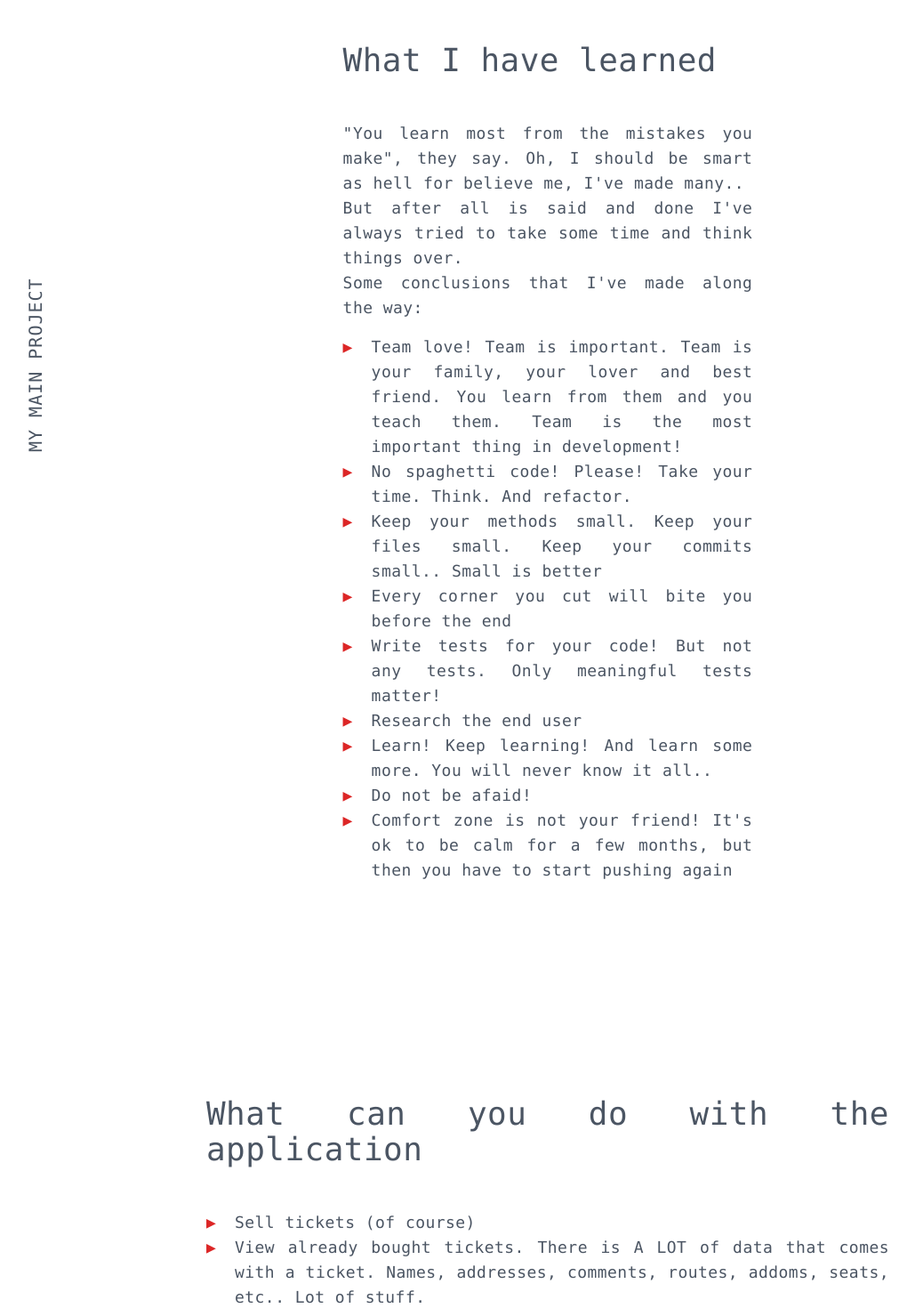
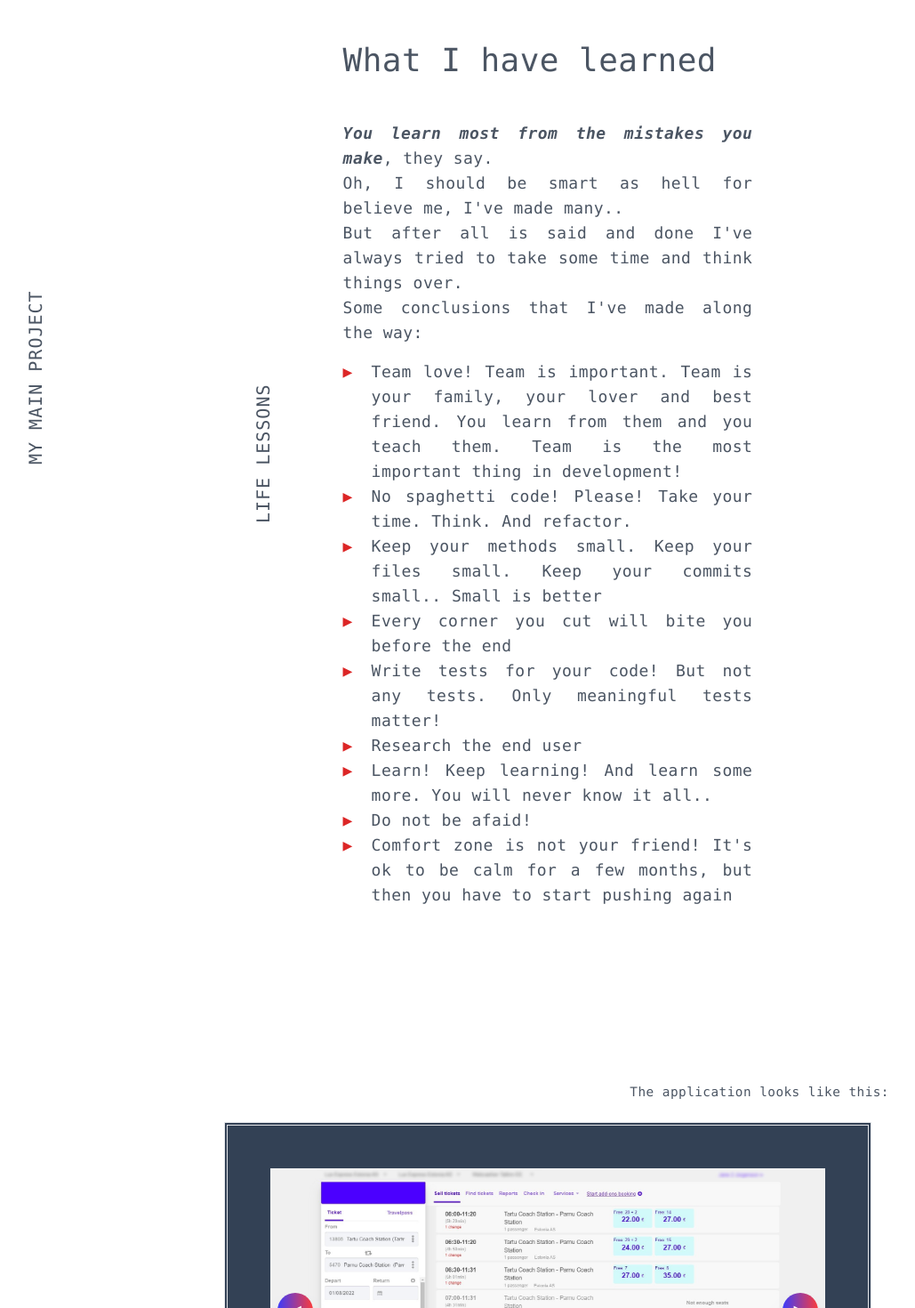
Before and after one commit to liisi29/portfolio, a Next.js app: page /cashier in a window 1280 px wide. Shown: the part 2840-4310 px from the top of the page at 89% size, without its empty margins (24-1053 px from the left). Built offline with nearby package versions, Linux system fonts and the light colour scheme.

Commit message:
Cleaning up code

```diff
--- a/components/elements/dto.ts
+++ /dev/null
@@ -1,3 +0,0 @@
-export type ParagraphHeaderType = "lifeLessons";
-export type PageHeaderType = "webcashier";;
-export type SectionHeaderType = "about" | "work" | "contact" | ParagraphHeaderType | PageHeaderType;
--- a/components/elements/sectionHeader/translations.ts
+++ b/components/elements/sectionHeader/translations.ts
@@ -2,7 +2,11 @@ export const sectionHeaderTranslations: Record<SectionHeaderTranslation, string>
     about: "About me",
     work: "Where I've worked",
     contact: "Let's get in touch",
-    webcashier: "My main project"
+    webcashier: "My main project",
+    lifeLessons: "Life lessons"
 };
 
-export type SectionHeaderTranslation = "about" | "work" | "contact" | "webcashier"
+export type SectionHeaderTranslation = MainPageSectionHeaderTranslation | LayoutPageHeaderTranslation | LayoutParagraphHeaderTranslation;
+export type MainPageSectionHeaderTranslation = "about" | "work" | "contact";
+export type LayoutPageHeaderTranslation = "webcashier";
+export type LayoutParagraphHeaderTranslation = "lifeLessons";
--- a/components/layout/LayoutMain.tsx
+++ b/components/layout/LayoutMain.tsx
@@ -1,9 +1,8 @@
-import React, { FC, PropsWithChildren } from "react";
+import React, { PropsWithChildren } from "react";
 import NavBar from "./navbar/Navbar";
 import Head from "next/head";
 
 function LayoutMain({ children }: PropsWithChildren) {
-  console.log(children);
   return (
     <div>
       <Head>
--- a/components/layout/LayoutPage.tsx
+++ b/components/layout/LayoutPage.tsx
@@ -1,11 +1,11 @@
 import React, { PropsWithChildren } from "react";
 import SectionHeader from "@components/elements/sectionHeader/SectionHeader";
-import { PageHeaderType } from "@components/elements/dto";
+import { LayoutPageHeaderTranslation } from "@components/elements/sectionHeader/translations";
 
 function LayoutPage({
   children,
   section,
-}: PropsWithChildren & { section: PageHeaderType }) {
+}: PropsWithChildren & { section: LayoutPageHeaderTranslation }) {
   return (
     <section
       className="_bg-white before:content-['']
--- a/components/layout/LayoutParagraph.tsx
+++ b/components/layout/LayoutParagraph.tsx
@@ -1,11 +1,11 @@
-import React, { FC, PropsWithChildren, useEffect } from "react";
+import React, { PropsWithChildren } from "react";
 import SectionHeader from "@components/elements/sectionHeader/SectionHeader";
-import { ParagraphHeaderType } from "@components/elements/dto";
+import { LayoutParagraphHeaderTranslation } from "@components/elements/sectionHeader/translations";
 
 export default function LayoutParagraph({
   children,
   section,
-}: PropsWithChildren & { section: ParagraphHeaderType }) {
+}: PropsWithChildren & { section: LayoutParagraphHeaderTranslation }) {
   return (
     <section className="_bg-white">
       <SectionHeader section={section} />
--- a/components/pages/contact/Contact.tsx
+++ b/components/pages/contact/Contact.tsx
@@ -4,19 +4,6 @@ import React, { useState } from "react";
 import BigArrow from "../../elements/BigArrow";
 
 function Contact() {
-  const [name, setName] = useState("");
-  const [phone, setPhone] = useState("");
-  const [email, setEmail] = useState("");
-  const [subject, setSubject] = useState("");
-  const [message, setMessage] = useState("");
-
-  const handleSubmit = () => {
-    setName("");
-    setPhone("");
-    setEmail("");
-    setSubject("");
-    setMessage("");
-  };
   return (
     <section id="contact" className="_bg-dark">
       <SectionHeader section="contact" sectionColor="dark" />
--- a/components/pages/dto.ts
+++ /dev/null
@@ -1 +0,0 @@
-export type SectionOfMainPage = "about" | "work" | "headers" | "main" | "nav" | "footer";
--- a/pages/cashier/display.tsx
+++ b/pages/cashier/display.tsx
@@ -2,7 +2,7 @@ import { Carousel } from "@components/carusel/Carousel";
 export default function Display() {
   return (
     <div className="text-right pb-20">
-      <small>It looks like this:</small>
+      <small>The application looks like this:</small>
       <div className="max-w-full flex flex-wrap justify-center border-double border-4 bg-slate-700 m-5">
         <Carousel />
       </div>
--- a/pages/cashier/index.tsx
+++ b/pages/cashier/index.tsx
@@ -38,8 +38,8 @@ export default function WebCashier() {
         </div>
         <LifeLessons />
 
+        <Display />
         <Application />
-        <Display />
         <Aurelia />
       </div>
     </LayoutPage>
--- a/pages/cashier/lifeLessons.tsx
+++ b/pages/cashier/lifeLessons.tsx
@@ -1,9 +1,10 @@
 import LayoutParagraph from "@components/layout/LayoutParagraph";
 
-const { title, messages, list } = {
+const { title, quote, intro, list } = {
   title: "What I have learned",
-  messages: [
-    `"You learn most from the mistakes you make", they say. Oh, I should be smart as hell for believe me, I've made many..`,
+  quote: "You learn most from the mistakes you make",
+  intro: [
+    `Oh, I should be smart as hell for believe me, I've made many..`,
     `But after all is said and done I've always tried to take some time and think things over.`,
     `Some conclusions that I've made along the way:`,
   ],
@@ -26,7 +27,9 @@ export default function LifeLessons() {
       <div id="lifeLessons">
         <h2>{title}</h2>
         <div className="mb-4">
-          {messages.map((m, i) => (
+          <span className="italic font-semibold">{quote}</span>
+          <span>, they say.</span>
+          {intro.map((m, i) => (
             <div key={i}>{m}</div>
           ))}
         </div>
```
